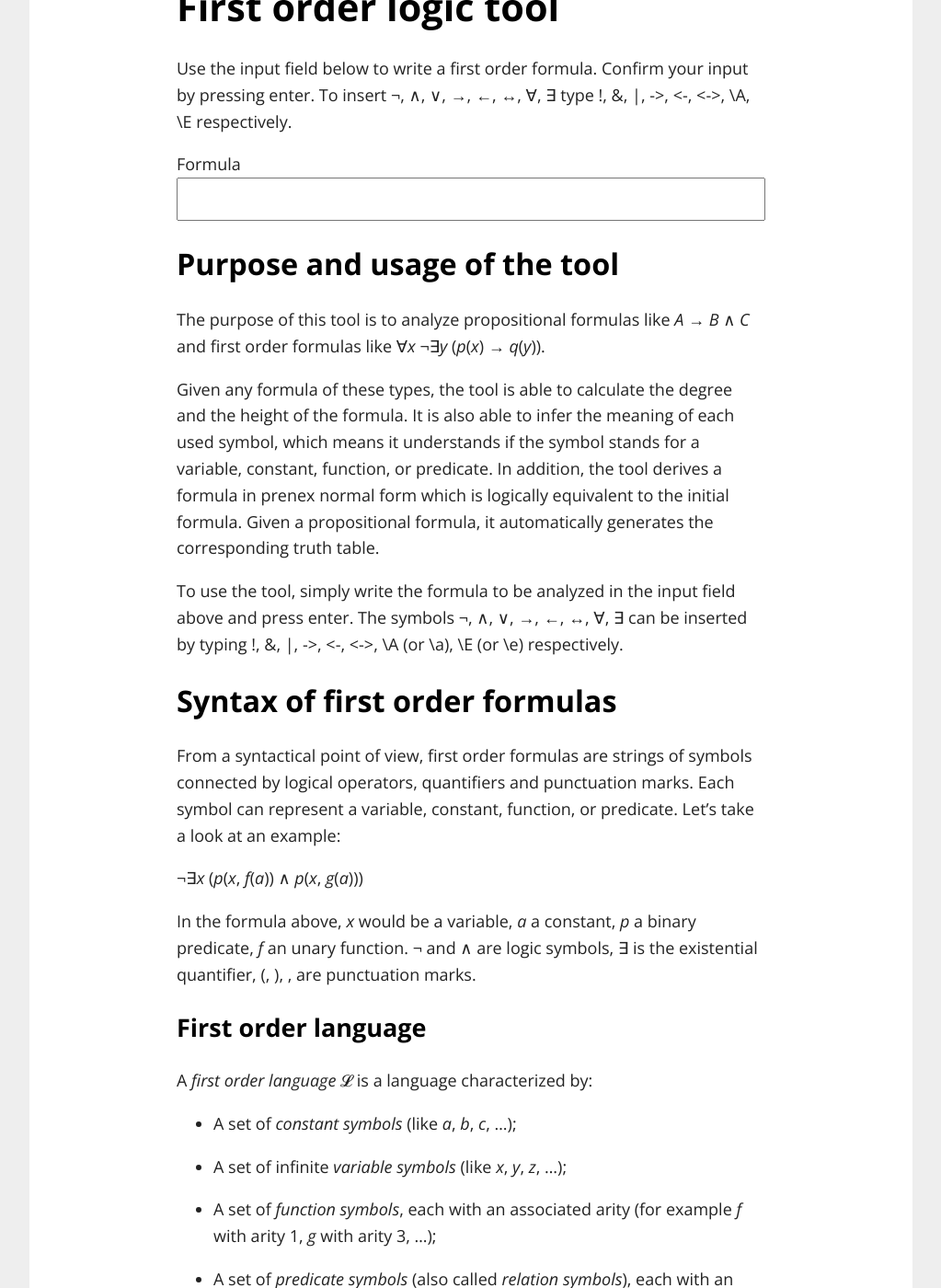
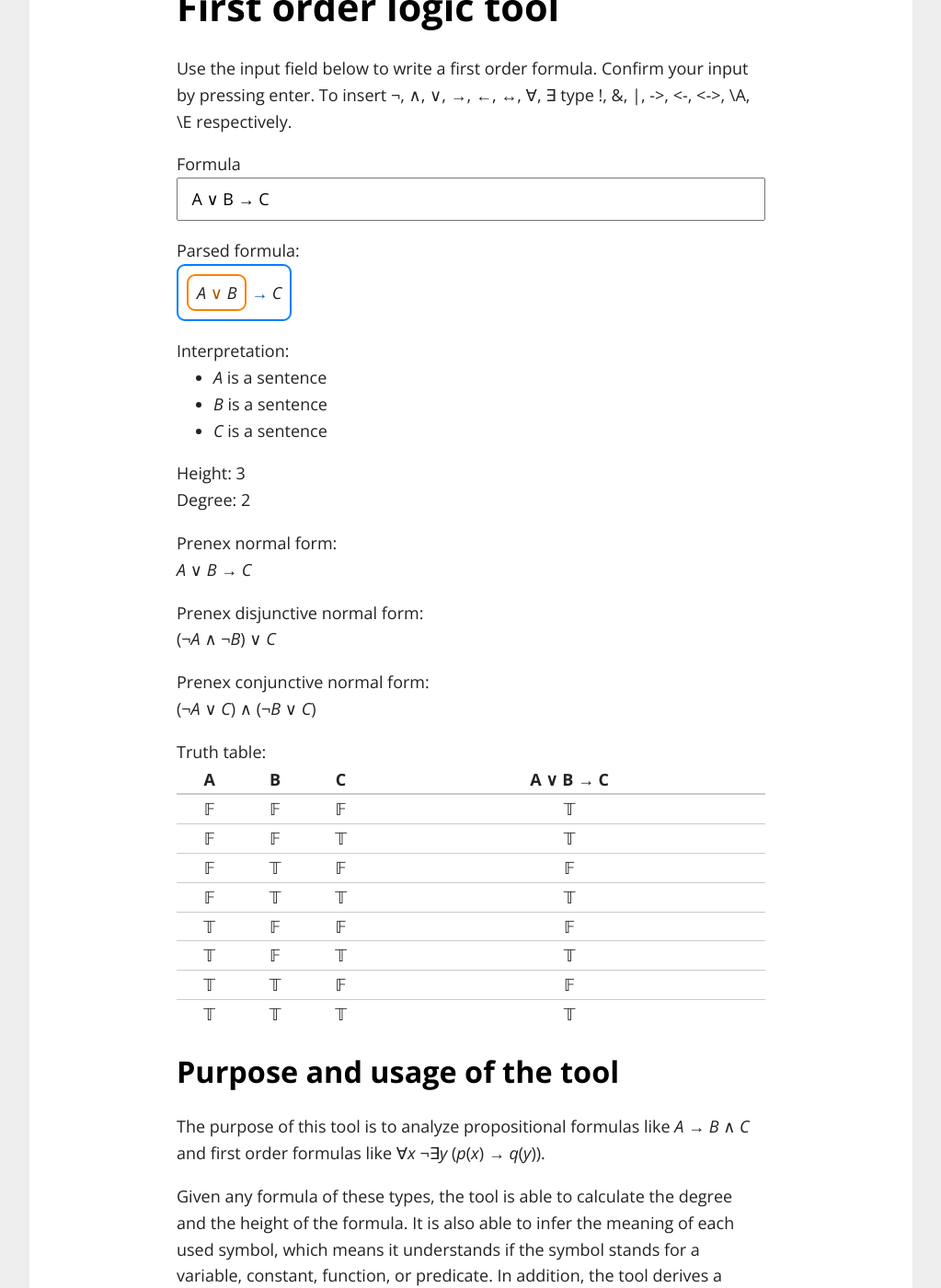
Before and after one commit to xmamo/xmamo.github.io, a Jekyll site: the page built from first-order-logic-tool.md, in a window 1280 px wide and 1400 px high, scrolled down 247 px. Shown: the whole window at 92% size, without its empty margins (128-1151 px from the left). Built offline with Jekyll 4.4.1, drawn with Linux system fonts in a browser that asks for light colours; our own code applies the rules of GitHub Pages for plain Markdown files.

Commit message:
Add example input to FOL tool

```diff
--- a/first-order-logic-tool.md
+++ b/first-order-logic-tool.md
@@ -33,7 +33,7 @@ Use the input field below to write a first order formula. Confirm your input by
 <form id="first-order-logic-tool">
 	<p>
 		<label for="first-order-logic-tool-formula">Formula</label>
-		<input id="first-order-logic-tool-formula" name="formula" spellcheck="false" />
+		<input id="first-order-logic-tool-formula" name="formula" value="A ∨ B → C" spellcheck="false" />
 		<small id="first-order-logic-tool-error"></small>
 	</p>
 
--- a/js/first-order-logic-tool/main.js
+++ b/js/first-order-logic-tool/main.js
@@ -39,6 +39,8 @@
 	});
 
 	formulaElement.addEventListener("change", update);
+
+	update();
 
 	function update() {
 		var context = new Context(String.prototype.normalize ? formulaElement.value.normalize("NFC") : formulaElement.value);
```
